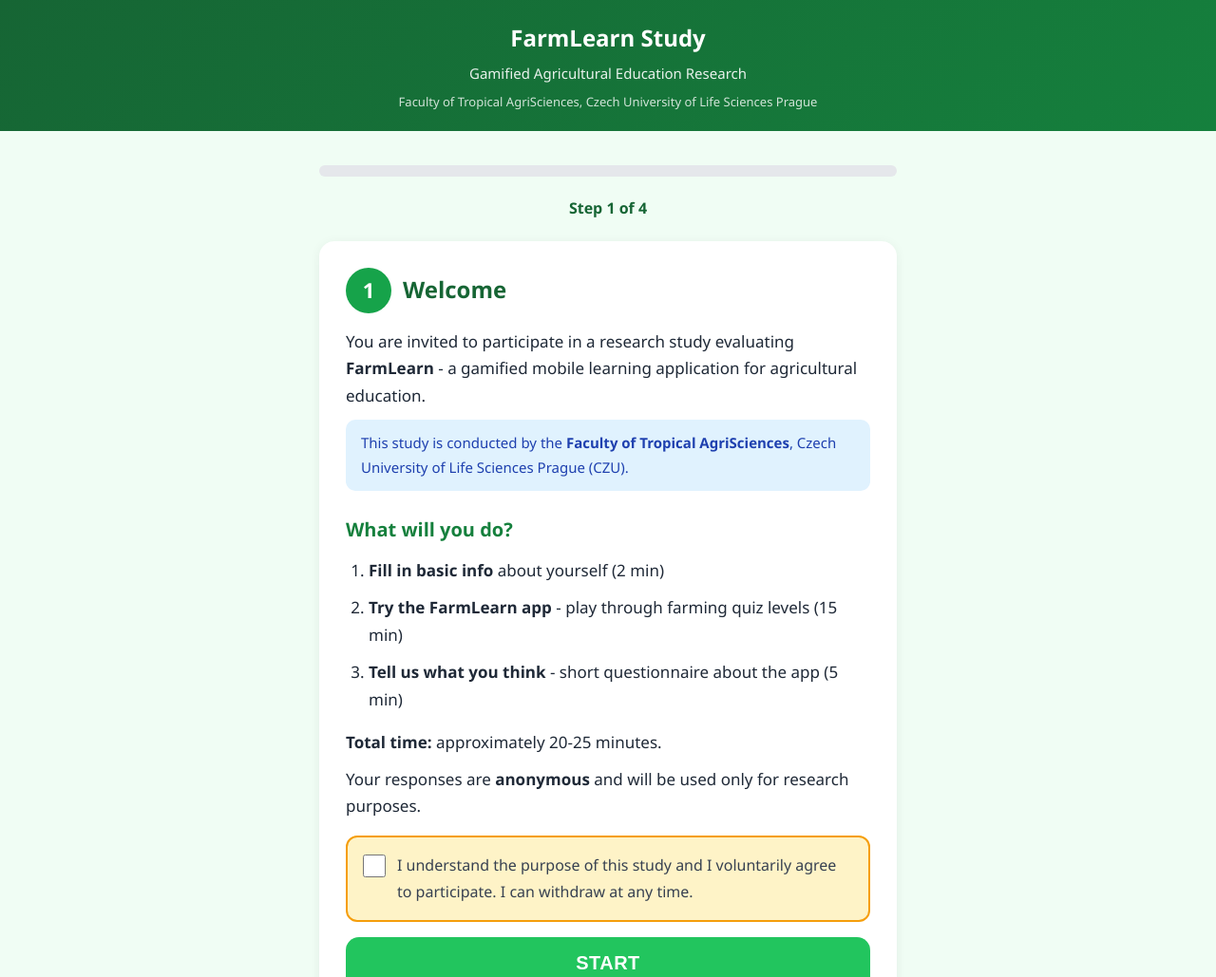
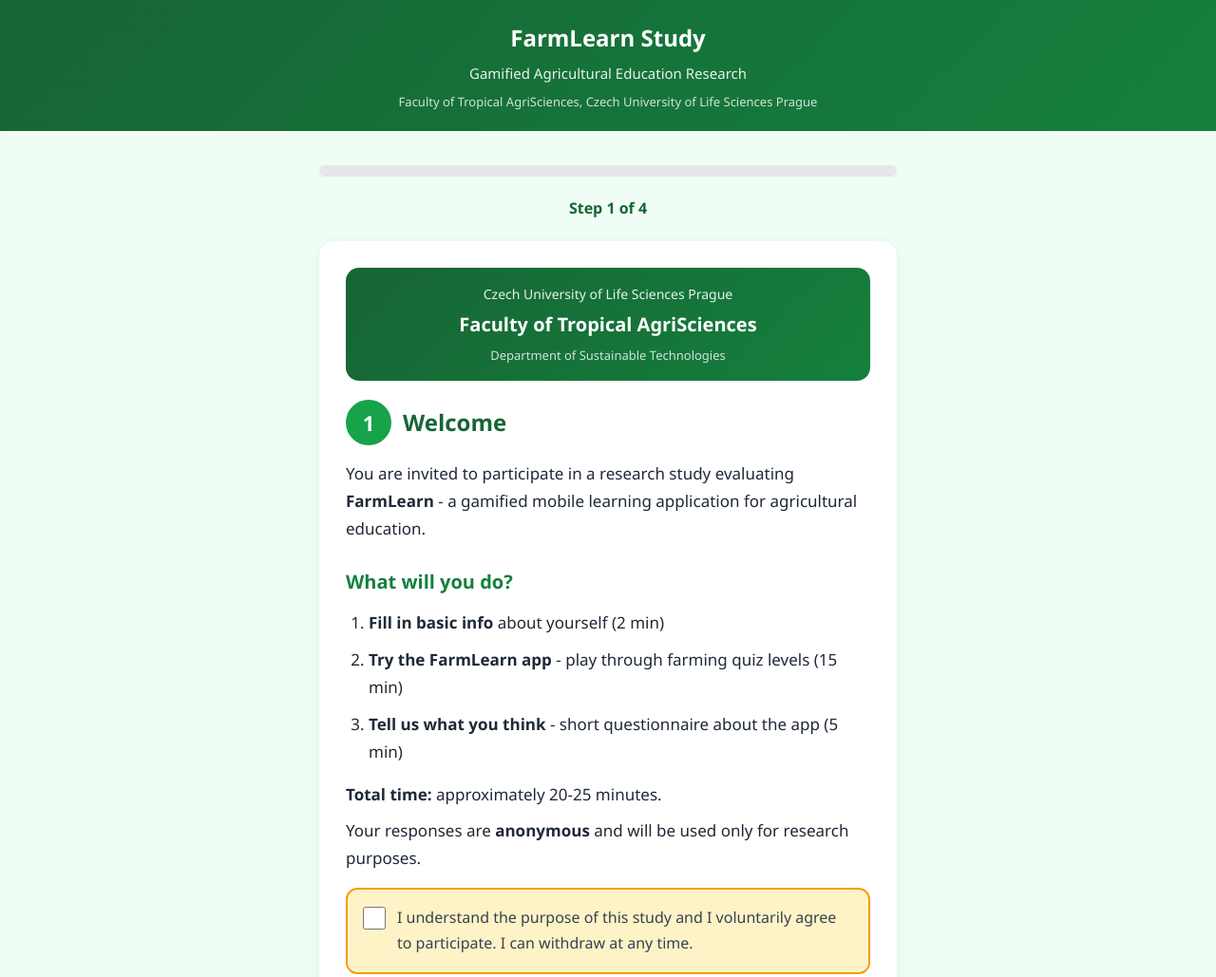
Before and after one commit to jenasin/farmlearn-study, a plain HTML site: page index.html in a window 1280 px wide. Shown: the top 1029 px of the page at 95% size. Drawn offline with Linux system fonts and the light colour scheme.

Commit message:
Add prominent FTA branding on welcome card

```diff
--- a/index.html
+++ b/index.html
@@ -351,13 +351,17 @@
     <!-- ==================== STEP 1: INTRO ==================== -->
     <div class="section active" id="step1">
         <div class="card">
+            <div style="text-align:center; margin-bottom:20px; padding:16px; background:linear-gradient(135deg,#166534,#15803d); border-radius:14px; color:white;">
+                <div style="font-size:14px; opacity:0.9; margin-bottom:4px;">Czech University of Life Sciences Prague</div>
+                <div style="font-size:20px; font-weight:700;">Faculty of Tropical AgriSciences</div>
+                <div style="font-size:13px; opacity:0.8; margin-top:4px;">Department of Sustainable Technologies</div>
+            </div>
+
             <div class="step-header">
                 <span class="step-number">1</span>
                 <h2>Welcome</h2>
             </div>
             <p>You are invited to participate in a research study evaluating <strong>FarmLearn</strong> - a gamified mobile learning application for agricultural education.</p>
-
-            <p style="background:#e0f2fe; padding:12px 16px; border-radius:10px; font-size:15px; color:#1e40af;">This study is conducted by the <strong>Faculty of Tropical AgriSciences</strong>, Czech University of Life Sciences Prague (CZU).</p>
 
             <h3>What will you do?</h3>
             <ol>
```
